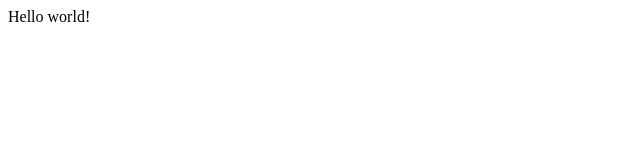
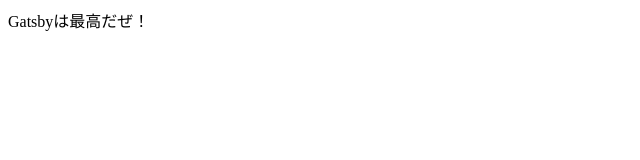
Before and after one commit to newt0/gatsby-bootcamp-ja, a Gatsby site: page / in a window 1280 px wide. Shown: the whole page, without its empty margins (0-640 px from the left). Built offline with nearby package versions, Linux system fonts and the light colour scheme; Gatsby itself is replaced by a stand-in of ours.

Commit message:
Pagesの変更テスト

```diff
--- a/src/pages/index.js
+++ b/src/pages/index.js
@@ -1,5 +1,5 @@
 import React from "react"
 
 export default function Home() {
-  return <div>Hello world!</div>
+  return <div>Gatsbyは最高だぜ！</div>
 }
```
